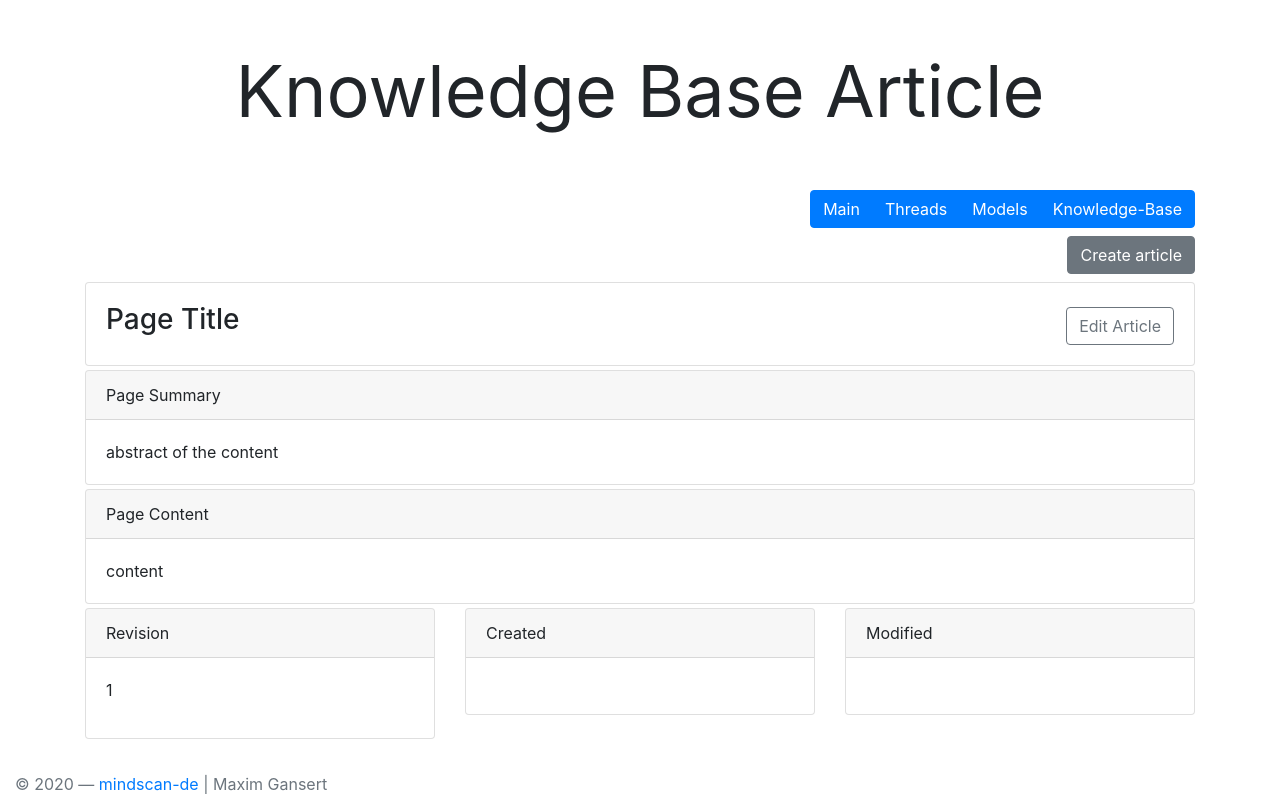
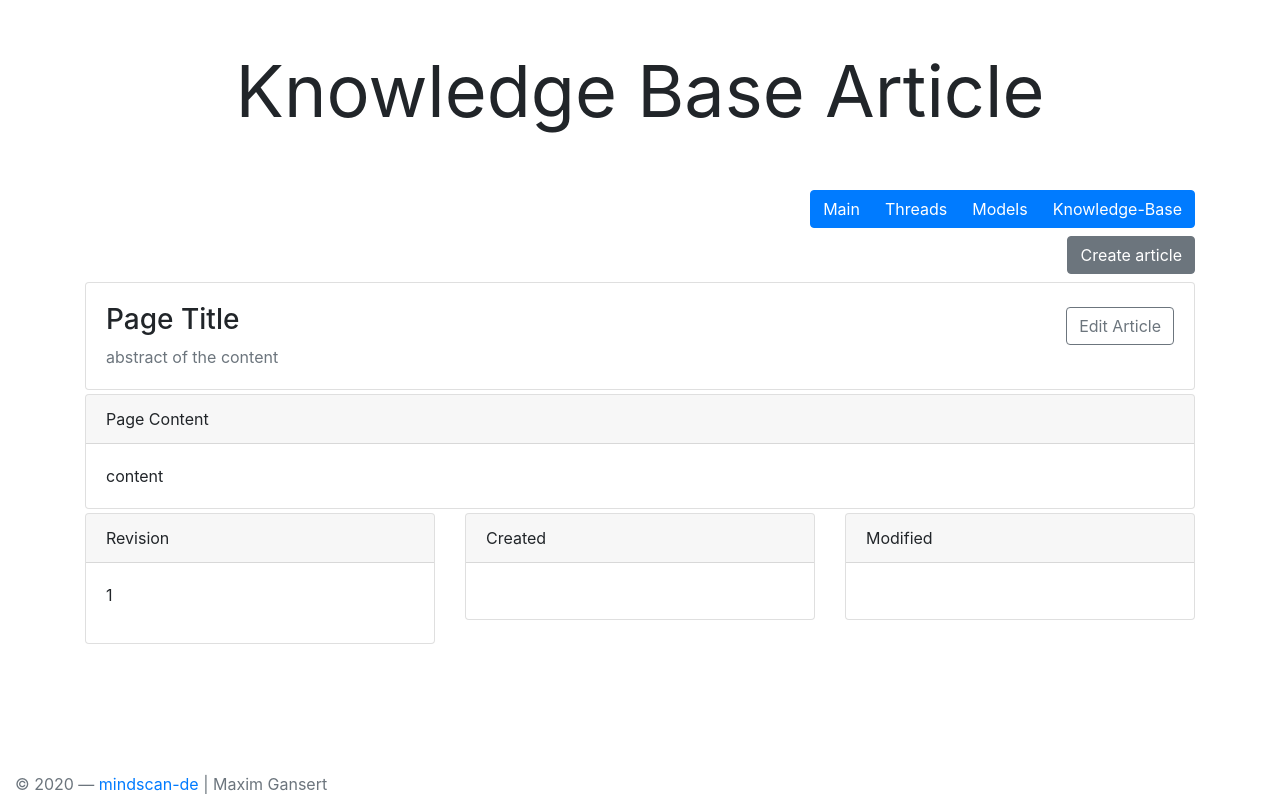
Before and after one commit to mindscan-de/CheapLithium-Frontend, an Angular app: page /showArticle/1 in a window 1280 px wide. Built offline with nearby package versions, Linux system fonts and the light colour scheme; no server answers.

Commit message:
condense the page title and the page summary

```diff
--- a/src/app/show-kb-article/show-kb-article.component.html
+++ b/src/app/show-kb-article/show-kb-article.component.html
@@ -29,18 +29,12 @@
 						</div>
 					</div>
 					<h3>{{article.pagetitle}}</h3>
+					<p class="card-text text-muted">{{article.pagesummary}}</p>
 				</div>
 			</div>
 
 			<div class="card mt-1" >
-				<div class="card-header">Page Summary</div>
-				<div class="card-body">
-					<p class="card-text">{{article.pagesummary}}</p>
-				</div>
-			</div>
-
-			<div class="card mt-1" >
-			<div class="card-header">Page Content</div>
+				<div class="card-header">Page Content</div>
 				<div class="card-body">
 					<p class="card-text">{{article.pagecontent}}</p>
 				</div>
```
